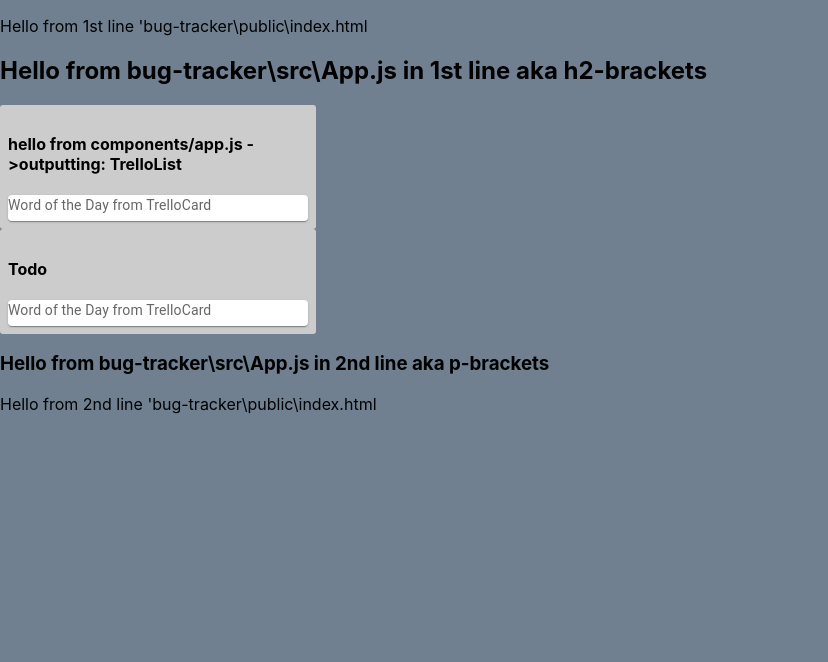
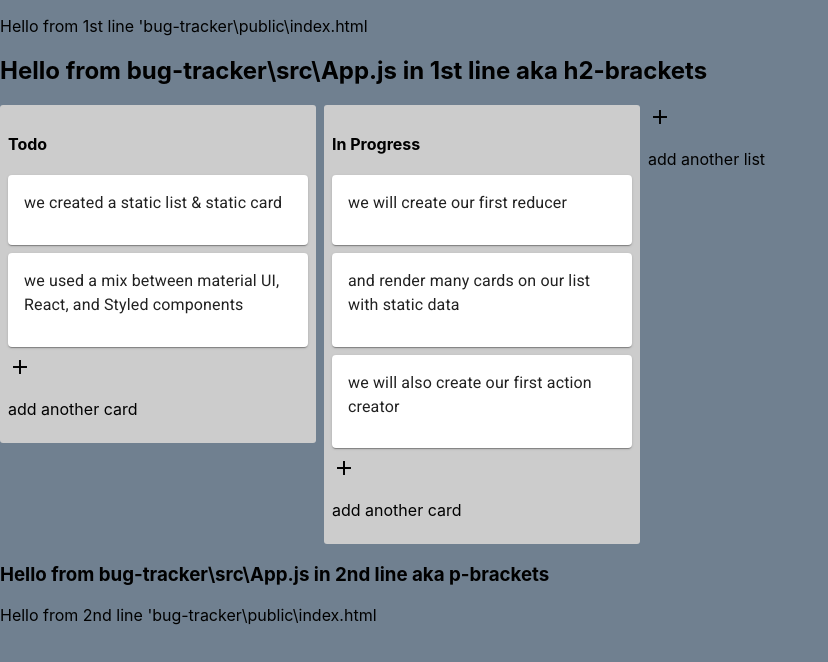
Before and after one commit to kespinak/Bug-Tracker, a React (Create React App) app: page / in a window 1280 px wide. Shown: the top 662 px of the page, without its empty margins (0-828 px from the left). Built offline with nearby package versions, Linux system fonts and the light colour scheme.

Commit message:
added list button and card button

```diff
--- a/package.json
+++ b/package.json
@@ -15,6 +15,7 @@
     "react-dom": "^18.2.0",
     "react-redux": "^8.0.5",
     "react-scripts": "5.0.1",
+    "react-textarea-autosize": "^8.4.0",
     "redux": "^4.2.0",
     "web-vitals": "^2.1.4"
   },
--- a/public/index.html
+++ b/public/index.html
@@ -8,6 +8,16 @@
       name="description"
       content="bug / issue / ticket tracker"
     />
+
+    <link
+      rel="stylesheet"
+      href="https://fonts.googleapis.com/css?family=Roboto:300,400,500,700&display=swap"
+    />
+    <link
+      rel="stylesheet"
+      href="https://fonts.googleapis.com/icon?family=Material+Icons"
+    />
+
     <title>bug-tracker</title>
   </head>
   <body>
--- a/src/components/App.js
+++ b/src/components/App.js
@@ -1,44 +1,35 @@
-//PROBLEM1: CONST { LISTS } = THIS.PROPS...EVER SINCE I ADDED THIS LINE, <APP/> COMPONENT WONT RENDER
 
 import './App.css';
 import React, { Component } from 'react'; //THIS ISN'T BEING USED (SEE 'class App extends Component {...')
 import TrelloList from './TrelloList';
+import TrelloActionButton from './TrelloActionButton';
 
 import { connect } from 'react-redux';
 import { render } from 'react-dom';
 
-// class App extends Component { // 5:30min
-// function App() {
-//   // * BIG PROBLEM 1.1 (LOOK BELOW & ALSO LOOK UNDER RETURN() FOR {LISTS.MAP...})
-//   return (
-//     <React.Fragment>
-//       const { lists } = this.props; //THIS MIGHT HAVE TO MOVE ABOVE RETURN()...
-//       <div className='App'>
-//         <h2>Hello from bug-tracker\src\App.js in 1st line aka h2-brackets</h2>
-//         {/* { lists.map(list => (<TrelloList title={list.title} cards={lists.cards} />))} */}
-//         <TrelloList title='hello from components/app.js ->outputting: TrelloList'/>
-//       </div>zxc
-//       <h3>Hello from bug-tracker\src\App.js in 2nd line aka p-brackets</h3>
-//     </React.Fragment>
-//   );
-// }
-
-// * BIG PROBLEM: LOOK UNDER RENDER() FOR {LISTS.MAP}
 class App extends Component {
   render() {
     const { lists } = this.props; //THIS MIGHT HAVE TO MOVE ABOVE RETURN()...
     return (
         <div className='App'>
           <h2>Hello from bug-tracker\src\App.js in 1st line aka h2-brackets</h2>
-          <TrelloList title='hello from components/app.js ->outputting: TrelloList'/>
-          {/* {console.log('test')} */}
-          {/* I FIXED LISTS.MAP BY ADDING A "?".... because value of lists is undefined*/}
-          { lists?.map(list => (
-            <TrelloList title={list.title} cards={list.cards} />
-            ))}
+          {/* <TrelloList title='hello from components/app.js ->outputting: TrelloList'/> */}
+          <div style={styles.listsContainer}>
+            { lists.map(list => (
+              <TrelloList key={list.id} title={list.title} cards={list.cards} />
+              ))}
+              <TrelloActionButton list />
+          </div>
           <h3>Hello from bug-tracker\src\App.js in 2nd line aka p-brackets</h3>
         </div>
     )
+  }
+}
+
+const styles = {
+  listsContainer: {
+    display: 'flex',
+    flexdirection: 'row',
   }
 }
 
@@ -47,6 +38,4 @@
   lists: state.lists // lists: state."lists" this comes from "lists": listsReducer in reducers index.js
 });
 
-export default connect(mapStateToProps)(App); // * BIG PROBLEM 1.3 =
-// export default connect(mapStateToProps);
-// export default App;
+export default connect(mapStateToProps)(App);
--- /dev/null
+++ b/src/components/TrelloActionButton.js
@@ -0,0 +1,136 @@
+import React from 'react';
+import Icon from '@mui/material/Icon';
+import TextareaAutosize from 'react-textarea-autosize';
+import Card from '@mui/material/Card';
+import Button from '@mui/material/Button';
+
+
+
+class TrelloActionButton extends React.Component {
+
+    state = {
+        formOpen: false, //by default its false so it wont show the form upon render
+        text: '',
+    }
+
+    openForm = () => {
+        this.setState({
+            formOpen: true,
+        });
+    };
+
+    closeForm = (event) => {
+        this.setState({
+            formOpen: false,
+        });
+    };
+
+    handleInputChange = (event) => {
+        this.setState({
+            text: event.target.value,
+        });
+    };
+
+    renderForm = () => {
+
+        const { list } = this.props;
+        const placeHolder = list
+            ? 'Enter list title...'
+            : 'Enter a tile for this card...';
+
+            const buttonTitle = list ? 'Add List' : 'Add Card';
+
+        return (
+            <div>
+                <Card
+                    style={
+                        {
+                            resize: 'none',
+                            width: '100%',
+                            overflow: 'hidden',
+                            outline: 'none',
+                            border: 'none',
+                        }
+                    }>
+                    <TextareaAutosize
+                        placeholder={placeHolder}
+                        autoFocus
+                        onBlur={this.closeForm}
+                        value={this.state.text}
+                        onChange={this.handleInputChange} //by making this a class method it wont recreate instances of this method
+                        style={
+                            {
+                                resize: 'none',
+                                width: '100%',
+                                outline: 'none',
+                                border: 'none',
+                            }
+                        }
+                    />
+                </Card>
+                <div style={styles.formButtonGroup}>
+                    <Button
+                        variant='contained'
+                        style={{color: 'while', backgroundColor: '#5aac44'}}
+                    >
+                        {buttonTitle}{' '}
+                    </Button>
+                    <Icon
+                        style={{ marginLeft: 8, cursor: 'pointer' }}
+                    >
+                        close
+                    </Icon>
+                </div>
+            </div>
+        )
+    }
+
+    renderAddButton = () => {
+        const { list } = this.props;
+
+        const buttonText = list ? 'add another list' : 'add another card';
+        const buttonTextOpacity = list ? 1 : 0.5;
+        const buttonTextColor = list ? 'white' : 'inherit';
+        const buttonTextBackground = list ? 'rgba(0,0,0,.15)' : 'inherit';
+
+        return (
+            <div
+                onClick={this.openForm}
+                styles={{
+                    ...styles.openForButtonGroup,
+                    opacity: buttonTextOpacity,
+                    color: buttonTextColor,
+                    backgroundColor: buttonTextBackground
+                }}
+            >
+                <Icon>add</Icon>
+                <p>{buttonText}</p>
+            </div>
+        )
+    }
+
+    render () {
+        return (
+            this.state.formOpen ? this.renderForm() : this.renderAddButton()
+        );
+    }
+}
+
+const styles = {
+    openForButtonGroup: {
+        display: 'flex',
+        alignItems: 'center',
+        cursor: 'pointer',
+        borderRadius: 3,
+        height: 36,
+        width: 272,
+        paddingLeft: 10,
+    },
+    formButtonGroup: {
+        marginTop: 8,
+        display: 'flex',
+        alignItems: 'center',
+    }
+}
+
+export default TrelloActionButton;
--- a/src/components/TrelloCard.js
+++ b/src/components/TrelloCard.js
@@ -1,16 +1,23 @@
 import React from "react";
 import Card from '@mui/material/Card';
 import Typography from '@mui/material/Typography';
+import CardContent from '@mui/material/CardContent';
 
 
-const TrelloCard = () => {
+const TrelloCard = ({text}) => {
   return (
-    <Card sx={{ minWidth: 275 }}>
-        <Typography sx={{ fontSize: 14 }} color="text.secondary" gutterBottom>
-          Word of the Day from TrelloCard
-        </Typography>
+    <Card style={styles.cardContainer} >
+      <CardContent>
+        <Typography gutterBottom> {text} </Typography>
+      </CardContent>
     </Card>
   );
 };
 
+const styles = {
+  cardContainer: {
+    marginBottom: 8
+  }
+};
+
 export default TrelloCard;
--- a/src/components/TrelloList.js
+++ b/src/components/TrelloList.js
@@ -1,12 +1,18 @@
+import { List } from "@mui/material";
 import React from "react";
 import TrelloCard from "./TrelloCard";
 import TrelloCard2 from "./TrelloCard2"; // INTERESTING...TRY CHANGING './TrelloCard2' to '/.TrelloCard' ...for some reason it swaps...
+import TrelloActionButton from './TrelloActionButton';
 
-const TrelloList = ({title}) => {
+const TrelloList = ({title, cards}) => {
     return(
         <div style={StyleSheet.container}>
             <h4>{title}</h4>
-            <TrelloCard />
+            { cards.map(card => (
+                <TrelloCard key={card.id} text={card.text} />
+            ))}
+            <TrelloActionButton />
+            {/* <TrelloCard /> */}
             {/* <TrelloCard2 /> */}
         </div>
     )
@@ -17,7 +23,9 @@
         backgroundColor: '#ccc',
         borderRadius: 3,
         width: 300,
-        padding: 8
+        padding: 8,
+        height: '100%',
+        marginRight: 8,
     }
 };
 
--- a/src/reducers/listsReducer.js
+++ b/src/reducers/listsReducer.js
@@ -1,7 +1,7 @@
 const initialState = [
     {
+        id: 0,
         title: 'Todo',
-        id: 0,
         cards: [
             {
                 id: 0,
@@ -10,6 +10,24 @@
             {
                 id: 1,
                 text: 'we used a mix between material UI, React, and Styled components'
+            }
+        ]
+    },
+    {
+        title: 'In Progress',
+        id: 1,
+        cards: [
+            {
+                id: 0,
+                text: 'we will create our first reducer'
+            },
+            {
+                id: 1,
+                text: 'and render many cards on our list with static data'
+            },
+            {
+                id: 2,
+                text: 'we will also create our first action creator'
             }
         ]
     }
--- a/src/store/index.js
+++ b/src/store/index.js
@@ -6,7 +6,7 @@
 
 export default store;
 
-// HERE IS THE ORIGINAL CODE FROM THE TUTORIAL:
+// HERE IS THE ORIGINAL CODE:
 // import { configureStore } from '@reduxjs/toolkit';
 // import rootReducer from '../reducers';
 // import { combineReducers } from 'redux';
```
Also changed, not shown: 1 other file (tests, documents, lock files or other folders).
